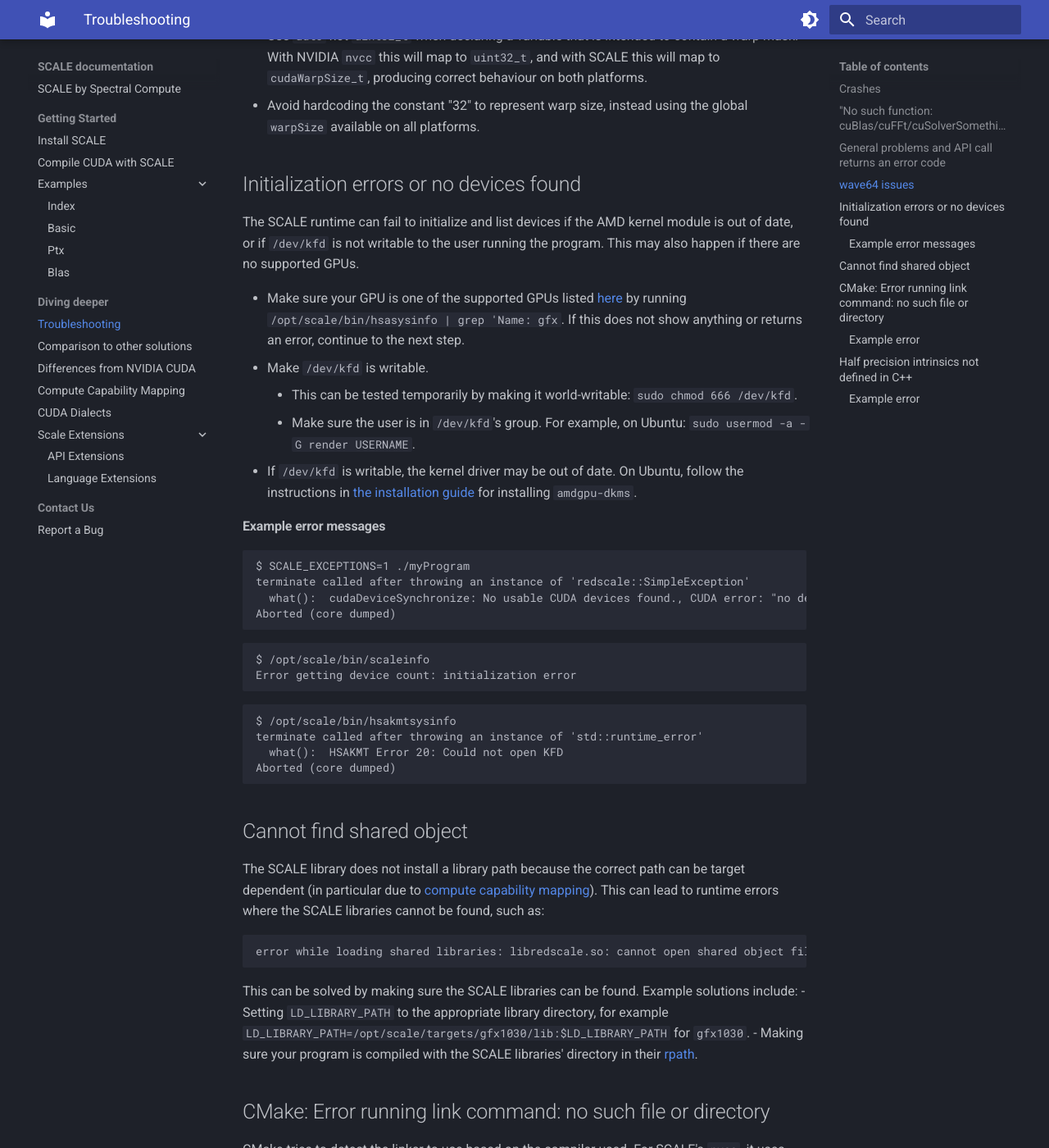
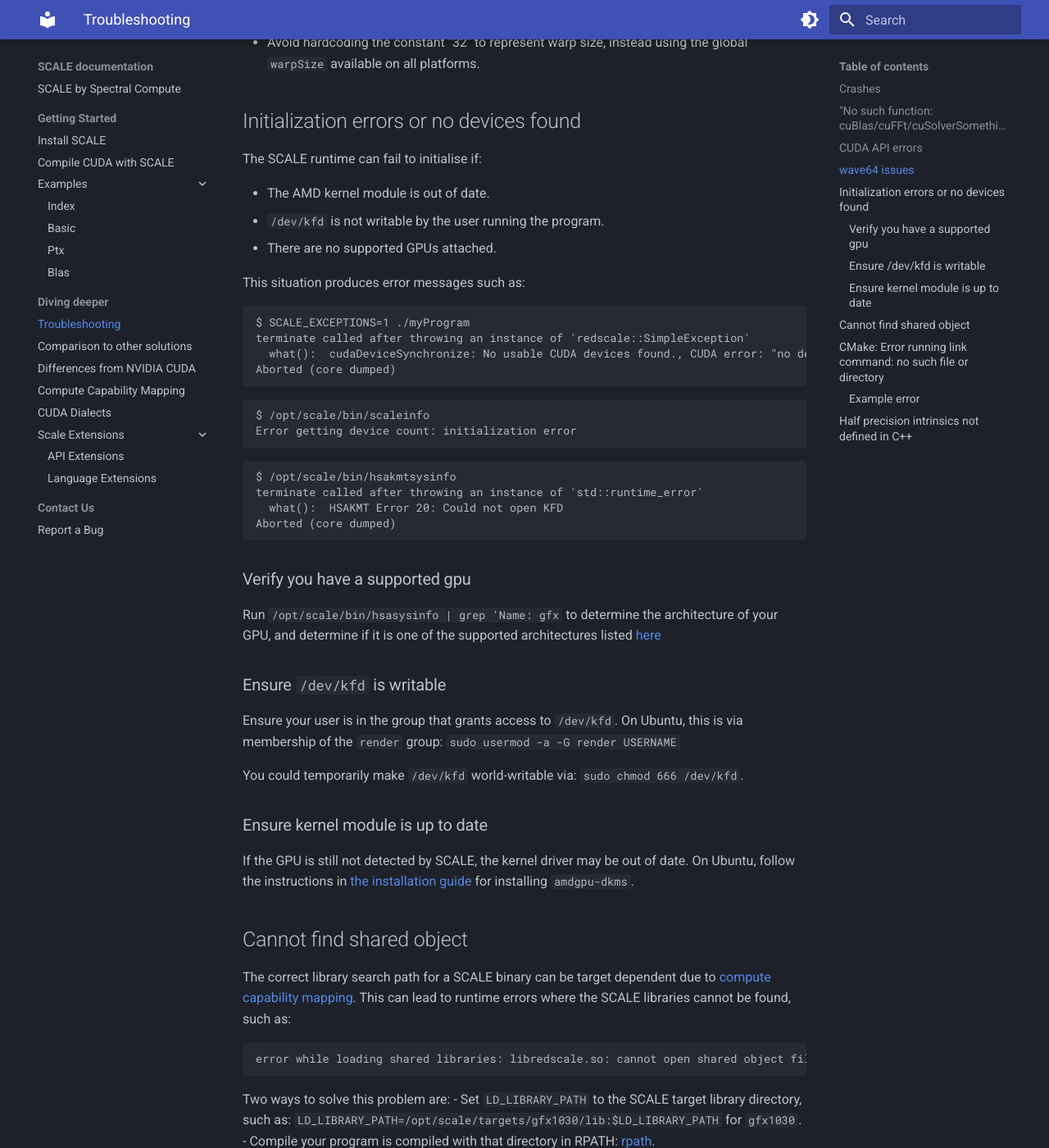
Before and after one commit to spectral-compute/scale-docs, an MkDocs documentation site: the page built from docs/manual/troubleshooting.md, in a window 1280 px wide and 1400 px high, scrolled down 1232 px. Shown: the whole window at 82% size. Built offline with MkDocs 1.6.1 and Material for MkDocs 9.7.7, drawn with Linux system fonts in a browser that asks for light colours; some of the changed text lies outside the part shown.

Commit message:
Troubleshooting polish

````diff
--- a/docs/manual/troubleshooting.md
+++ b/docs/manual/troubleshooting.md
@@ -15,21 +15,18 @@ patch to the [open-source library wrapper project](https://github.com/spectral-c
 So long as an equivalent function is available in a ROCm library, the wrapper
 code is trivial.
 
-## General problems and API call returns an error code
+## CUDA API errors
 
-Particularly useful for diagnosing general errors and problems is to set the environment variable `SCALE_EXCEPTIONS=1`.
-This causes API calls to throw an exception which is usually printed to `stderr` if not caught. The exception often
-contains more information about what went wrong.
+The [`SCALE_EXCEPTIONS` feature](runtime-extension.md#scale_exceptions1) can
+be helpful for getting more information about many failures.
 
 ## wave64 issues
 
-Some AMD GPUs have a warp size of 64, not 32. All current NVIDIA GPU have a
-warp size of 32. This discrepancy can cause problems in CUDA code that has
-been written in a way that assumes a warp size of 32.
+All current NVIDIA GPU have a warp size of 32, so many CUDA programs are
+written in a way that assumes this is always the case.
 
-Although NVIDIA's documentation encourages writing code in a way that does
-not depend on warp size, much real-world code ends up being hardcoded for a warp
-size of 32.
+Some AMD GPUs have a warp size of 64, which can cause problems for CUDA code
+written in this way.
 
 SCALE offers tools to address this problem:
 
@@ -43,28 +40,22 @@ SCALE offers tools to address this problem:
 
 To write code that works correctly on both platforms:
 
-- Use `auto` not `uint32_t` when declaring a variable that is intended to
-  contain a warp mask. With NVIDIA `nvcc` this will map to `uint32_t`, and
-  with SCALE this will map to `cudaWarpSize_t`, producing correct behaviour
-  on both platforms.
+- Use `auto` instead of `uint32_t` when declaring a variable that is
+  intended to contain a warp mask. With NVIDIA `nvcc` this will map to
+  `uint32_t`, and with SCALE this will map to `cudaWarpSize_t`, producing
+  correct behaviour on both platforms.
 - Avoid hardcoding the constant "32" to represent warp size, instead using
   the global `warpSize` available on all platforms.
 
 ## Initialization errors or no devices found
 
-The SCALE runtime can fail to initialize and list devices if the AMD kernel module is out of date, or if `/dev/kfd` is
-not writable to the user running the program. This may also happen if there are no supported GPUs.
+The SCALE runtime can fail to initialise if:
 
- - Make sure your GPU is one of the supported GPUs listed [here](../README.md) by running
-  `/opt/scale/bin/hsasysinfo | grep 'Name: gfx`. If this does not show anything or returns an error, continue to the
-   next step.
- - Make `/dev/kfd` is writable.
-    - This can be tested temporarily by making it world-writable: `sudo chmod 666 /dev/kfd`.
-    - Make sure the user is in `/dev/kfd`'s group. For example, on Ubuntu: `sudo usermod -a -G render USERNAME`.
- - If `/dev/kfd` is writable, the kernel driver may be out of date. On Ubuntu, follow the instructions in
-   [the installation guide](../how-to-install.md) for installing `amdgpu-dkms`.
+- The AMD kernel module is out of date.
+- `/dev/kfd` is not writable by the user running the program.
+- There are no supported GPUs attached.
 
-#### Example error messages
+This situation produces error messages such as:
 
 ```
 $ SCALE_EXCEPTIONS=1 ./myProgram
@@ -85,29 +76,57 @@ terminate called after throwing an instance of 'std::runtime_error'
 Aborted (core dumped)
 ```
 
+### Verify you have a supported gpu
+
+Run `/opt/scale/bin/hsasysinfo | grep 'Name: gfx` to determine the
+architecture of your GPU, and determine if it is one of the supported
+architectures listed [here](../README.md#which-gpus-are-supported)
+
+### Ensure `/dev/kfd` is writable
+
+Ensure your user is in the group that grants access to `/dev/kfd`. On Ubuntu,
+this is via membership of the `render` group:
+`sudo usermod -a -G render USERNAME`
+
+You could temporarily make `/dev/kfd` world-writable via: `sudo chmod 666
+/dev/kfd`.
+
+### Ensure kernel module is up to date
+
+If the GPU is still not detected by SCALE, the kernel driver may be out of
+date. On Ubuntu, follow the instructions in
+[the installation guide](../how-to-install.md#debian-like-linux-debian-ubuntu-mint)
+for installing `amdgpu-dkms`.
+
 ## Cannot find shared object
 
-The SCALE library does not install a library path because the correct path can be target dependent (in particular due to
-[compute capability mapping](../compute-capabilities.md)). This can lead to runtime errors where the SCALE libraries
-cannot be found, such as:
+The correct library search path for a SCALE binary can be target dependent due
+to [compute capability mapping](../compute-capabilities.md). This can lead
+to runtime errors where the SCALE libraries cannot be found, such as:
 
 ```
 error while loading shared libraries: libredscale.so: cannot open shared object file: No such file or directory
 ```
 
-This can be solved by making sure the SCALE libraries can be found. Example solutions include:
- - Setting `LD_LIBRARY_PATH` to the appropriate library directory, for example
+Two ways to solve this problem are:
+ - Set `LD_LIBRARY_PATH` to the SCALE target library directory, such as:
    `LD_LIBRARY_PATH=/opt/scale/targets/gfx1030/lib:$LD_LIBRARY_PATH` for `gfx1030`.
- - Making sure your program is compiled with the SCALE libraries' directory in their
+ - Compile your program is compiled with that directory in RPATH:
    [rpath](https://en.wikipedia.org/wiki/Rpath).
 
 ## CMake: Error running link command: no such file or directory
 
-CMake tries to detect the linker to use based on the compiler used. For SCALE's `nvcc`, it uses `clang++` as the linker.
-If this does not exist in your `PATH`, the result is an error like the one in the example below.
+CMake tries to detect the linker to use based on the compiler. For SCALE's
+`nvcc`, it uses `clang++` as the linker. If this does not exist in your `PATH`,
+the result is an error like the one in the example below.
 
-A good solution is to make sure SCALE's `nvcc` is at the start of your `PATH`. This will place our `clang++` on your
-path too.
+A good solution is to make sure SCALE's `nvcc` is at the start of your `PATH`.
+This will place our `clang++` on your path too, avoiding the problem.
+
+```bash
+# Adjust for the target you want to use.
+export PATH=/opt/scale/targets/gfx1030/bin:$PATH
+```
 
 #### Example error
 
@@ -154,12 +173,14 @@ Call Stack (most recent call first):
 
 ## Half precision intrinsics not defined in C++
 
-Ubuntu 22.04 uses `g++` 11 by default. This does not have full support for half-precision floating point, so not all the
-half-precision intrinsics are defined. This can be solved by using `g++-12` or later, or by using `clang++` which is
-provided by the SCALE package.
-
-#### Example error
+If you're using `__half` in host code in a non-cuda translation unit, you
+might get an error claiming the function you want does not exist:
 
 ```
 error: ‘__half2float’ was not declared in this scope
 ```
+
+This problem can be resolved by using newer C++ compiler.
+
+This issue is discussed in more detail in the [Differences from NVIDIA CUDA](differences.md#host-side-__half-support)
+section.
````
Also changed, not shown: docs/README.md (+1 -1 lines).
